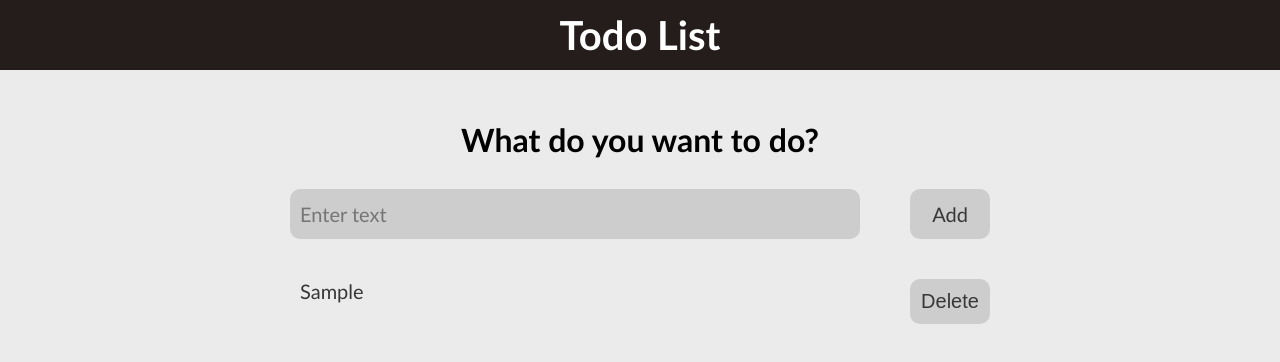
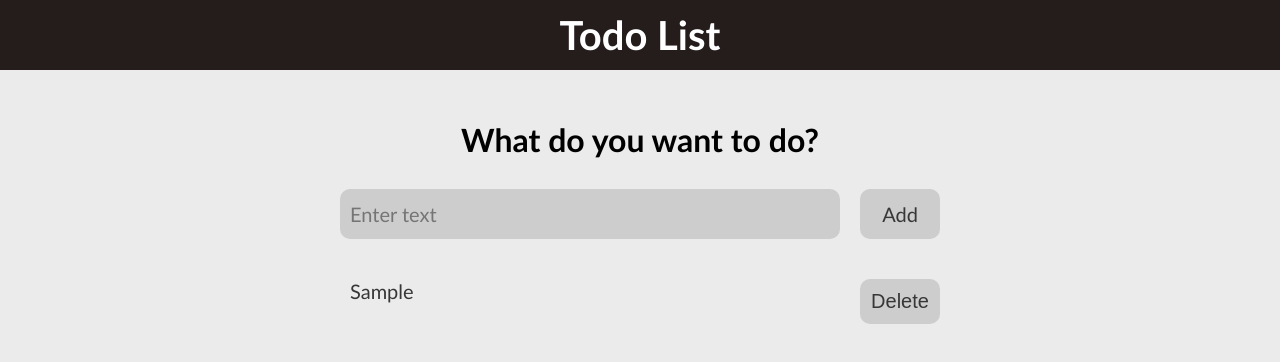
Before and after one commit to SharyginD/Todo, a React (Create React App) app: page / in a window 1280 px wide. Both pictures are taken after typing "Sample" into the empty fields and a click on the button "Add". Shown: the top 362 px of the page. Built offline with nearby package versions, Linux system fonts and the light colour scheme.

Commit message:
add button effects and refactor

```diff
--- a/package.json
+++ b/package.json
@@ -8,6 +8,7 @@
     "@testing-library/user-event": "^7.2.1",
     "react": "^16.14.0",
     "react-dom": "^16.14.0",
+    "react-flip-move": "^3.0.4",
     "react-redux": "^7.2.1",
     "react-scripts": "3.4.3",
     "redux": "^4.0.5",
--- a/src/components/todo/Todo.css
+++ b/src/components/todo/Todo.css
@@ -3,10 +3,14 @@
     flex-direction: column;
     align-items: center;
     height: 500px;
-    max-width: 800px;
-    min-width: 700px;
+    width: 700px;
     margin: 50px auto;
     overflow-y: auto;
+}
+
+.todo-container h1 {
+    margin-bottom: 30px;
+    text-align: center;
 }
 
 .todo-container::-webkit-scrollbar {
@@ -23,9 +27,3 @@
     border-radius: 10px;
     border: 3px solid #CDCDCD;
 }
-
-
-.todo-container h1 {
-    margin-bottom: 30px;
-    text-align: center;
-}
--- a/src/components/todo/todo-element/TodoElement.css
+++ b/src/components/todo/todo-element/TodoElement.css
@@ -2,12 +2,12 @@
     display: flex;
     flex-direction: row;
     justify-content: space-between;
-    width: 700px;
+    width: 600px;
     margin-bottom: 20px;
 }
 
 .todo-note p {
-    width: 570px;
+    width: 500px;
     min-height: 45px;
     font-size: 20px;
     color: #373737;
@@ -28,3 +28,11 @@
     outline: none;
     cursor: pointer;
 }
+
+.todo-note button:hover {
+    background-color: #B9B9B9
+}
+
+.todo-note button:active {
+    box-shadow: 0 0 10px rgba(0, 0, 0, 0.15) inset;
+}
--- a/src/components/todo/todo-form/TodoForm.css
+++ b/src/components/todo/todo-form/TodoForm.css
@@ -1,13 +1,13 @@
 .todo-form {
     display: flex;
     justify-content: space-between;
-    width: 700px;
+    width: 600px;
     margin-bottom: 40px;
 }
 
 .todo-input {
     height: 50px;
-    width: 570px;
+    width: 500px;
     padding: 10px;
     outline: none;
     font-size: 20px;
@@ -29,3 +29,11 @@
     background-color: #CDCDCD;
     cursor: pointer;
 }
+
+.todo-button:hover {
+    background-color: #B9B9B9;
+}
+
+.todo-button:active {
+    box-shadow: 0 0 10px rgba(0, 0, 0, 0.15) inset;
+}
--- a/src/components/todo/todo-list/TodoList.css
+++ /dev/null
@@ -1,3 +0,0 @@
-.todo-list {
-    height: 390px;
-}
--- a/src/components/todo/todo-list/TodoList.js
+++ b/src/components/todo/todo-list/TodoList.js
@@ -1,6 +1,5 @@
 import React from 'react';
 import TodoElement from "../todo-element/TodoElement";
-import "./TodoList.css";
 
 const TodoList = (props) => {
 
```
Also changed, not shown: 1 other file (tests, documents, lock files or other folders).
